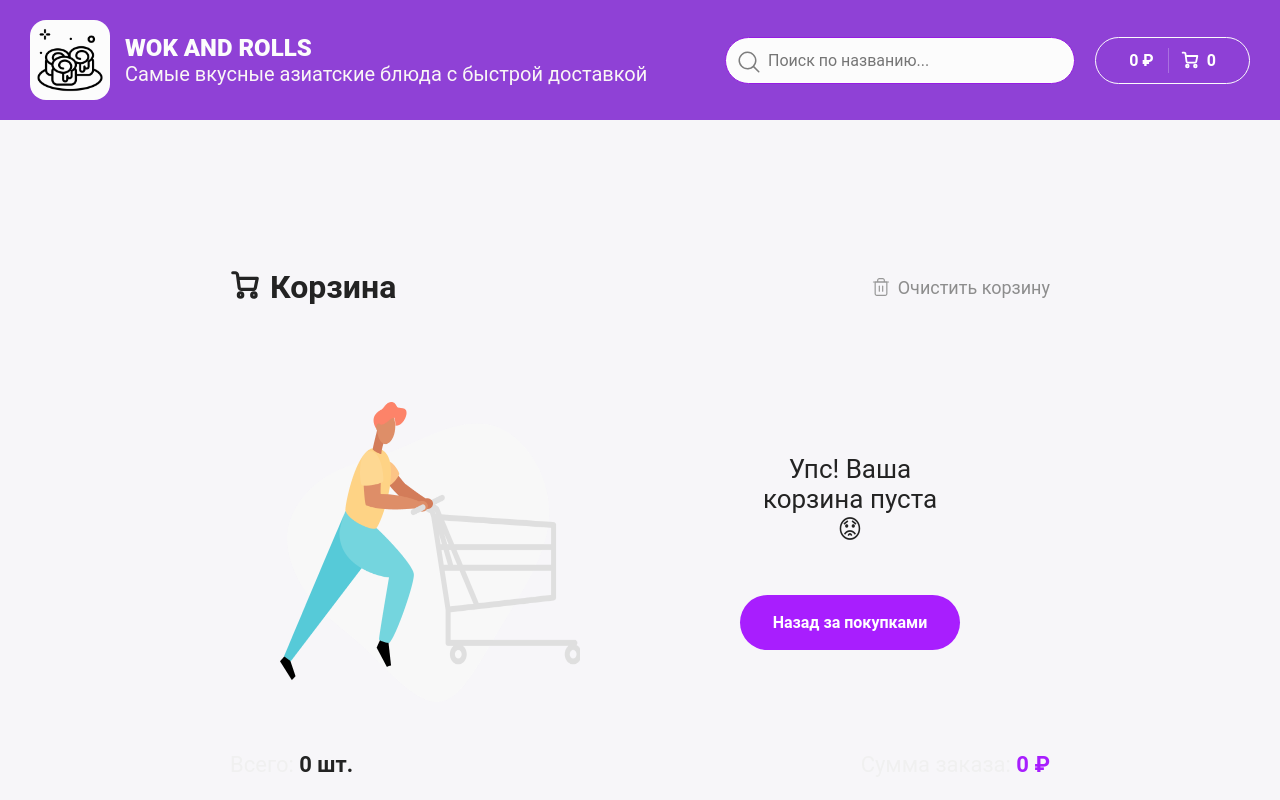
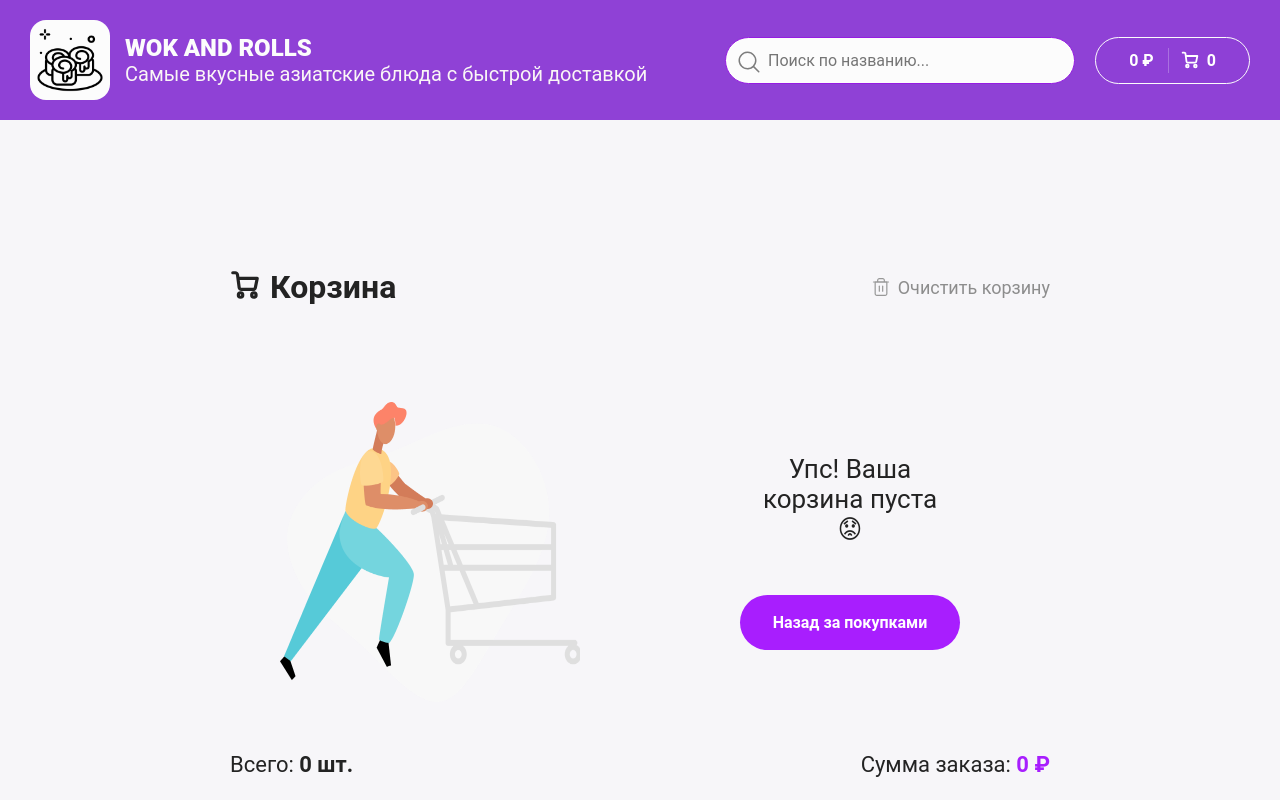
Before and after one commit to Sofia-Petukhova/Wok-And-Rolls, a React (Create React App) app: page /cart in a window 1280 px wide. Shown: the top 800 px of the page. Built offline with nearby package versions, Linux system fonts and the light colour scheme.

Commit message:
change color in cart bottom details

```diff
--- a/src/components/Cart/Cart/Cart.module.scss
+++ b/src/components/Cart/Cart/Cart.module.scss
@@ -134,6 +134,7 @@
 
       span {
         font-size: 22px;
+        color: $black;
 
         &:last-of-type {
           b {
```
Also changed, not shown: 1 other file (tests, documents, lock files or other folders).
